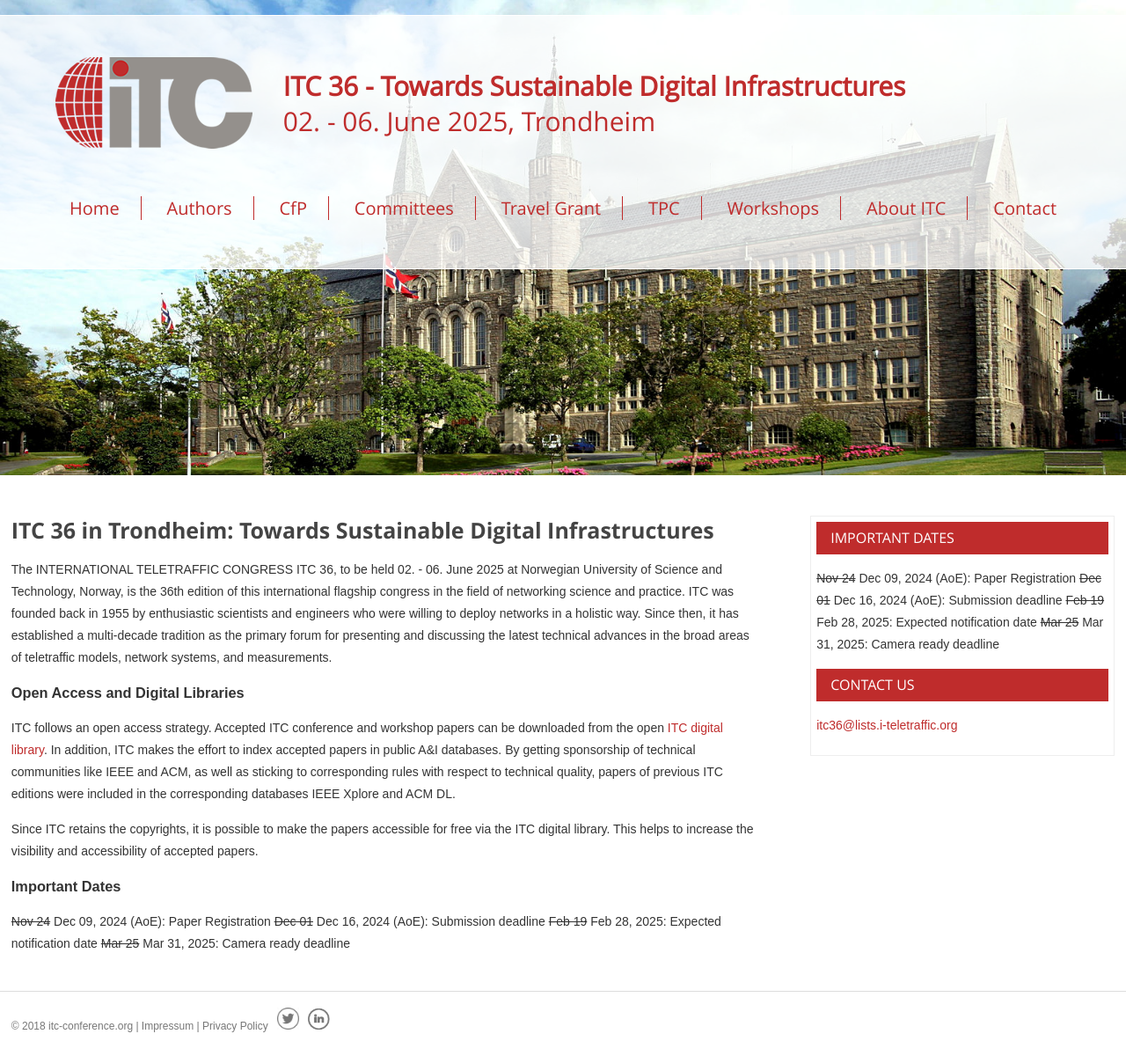
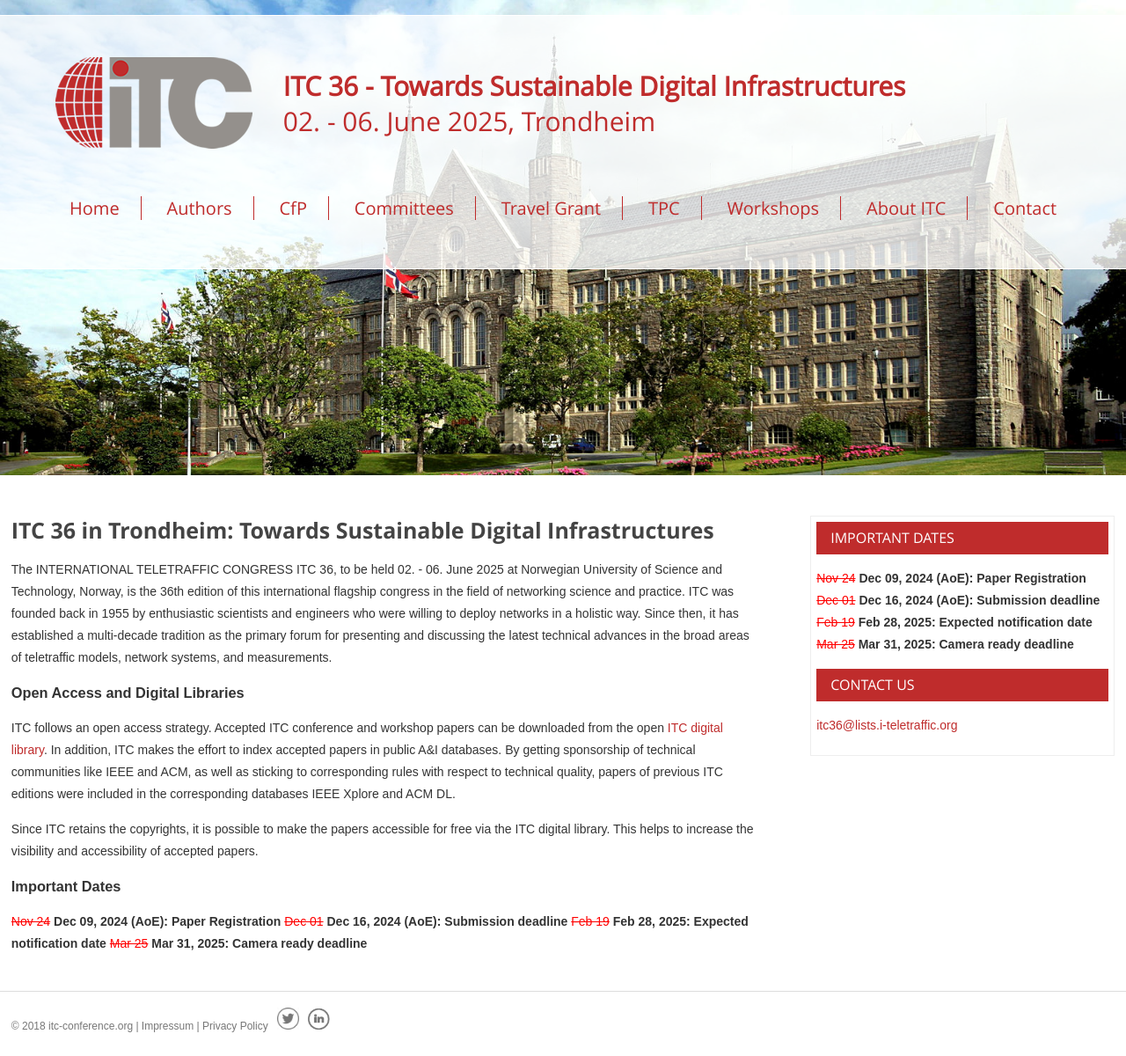
Before and after one commit to ohohlfeld/itc36, a Jekyll site: the page built from index.md, in a window 1280 px wide. Shown: the whole page at 88% size. Built offline with Jekyll 4.4.1, drawn with Linux system fonts in a browser that asks for light colours.

Commit message:
Update important_dates.md

```diff
--- a/_includes/important_dates.md
+++ b/_includes/important_dates.md
@@ -3,7 +3,7 @@
 February 19, 2025: Expected notification date<br/>
 March 25, 2025: Camera ready copy deadline<br/> -->
 
-<span><s>Nov 24</s> Dec 09, 2024 (AoE): Paper Registration</span>
-<span><s>Dec 01</s> Dec 16, 2024 (AoE): Submission deadline</span>
-<span><s>Feb 19</s> Feb 28, 2025: Expected notification date</span>
-<span><s>Mar 25</s> Mar 31, 2025: Camera ready deadline</span>
+<span style="font-weight: bold;"><s style="color: red; font-weight: normal;">Nov 24</s> Dec 09, 2024 (AoE): Paper Registration</span>
+<span style="font-weight: bold;"><s style="color: red; font-weight: normal;">Dec 01</s> Dec 16, 2024 (AoE): Submission deadline</span>
+<span style="font-weight: bold;"><s style="color: red; font-weight: normal;">Feb 19</s> Feb 28, 2025: Expected notification date</span>
+<span style="font-weight: bold;"><s style="color: red; font-weight: normal;">Mar 25</s> Mar 31, 2025: Camera ready deadline</span>
```
